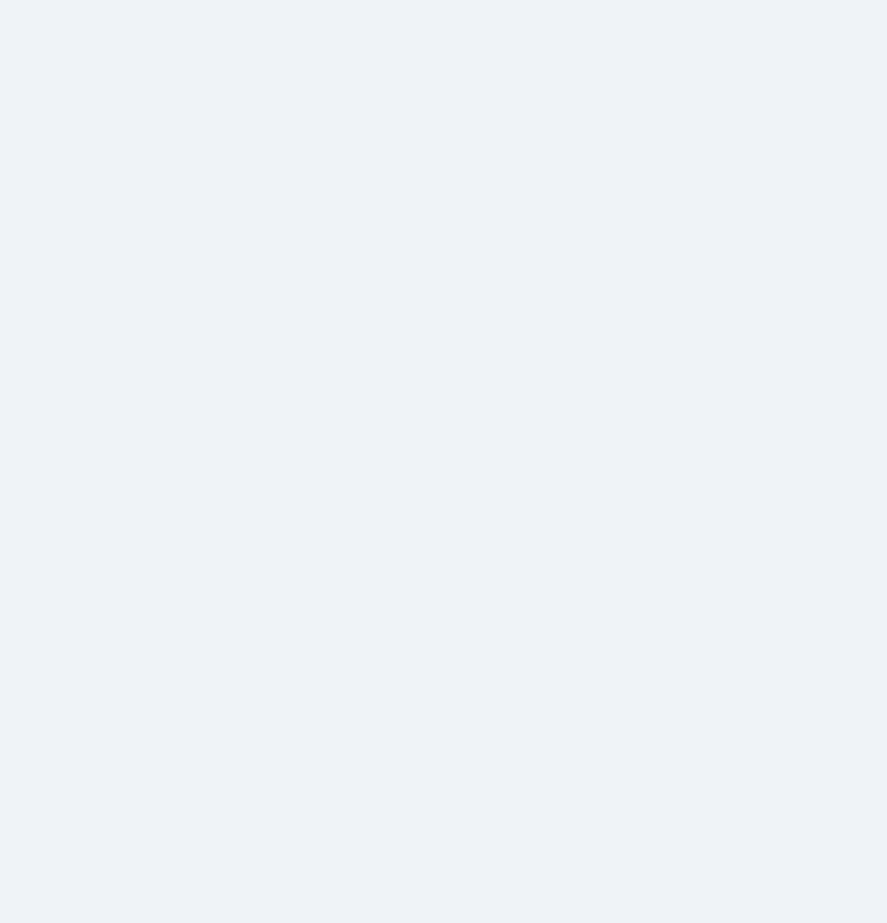
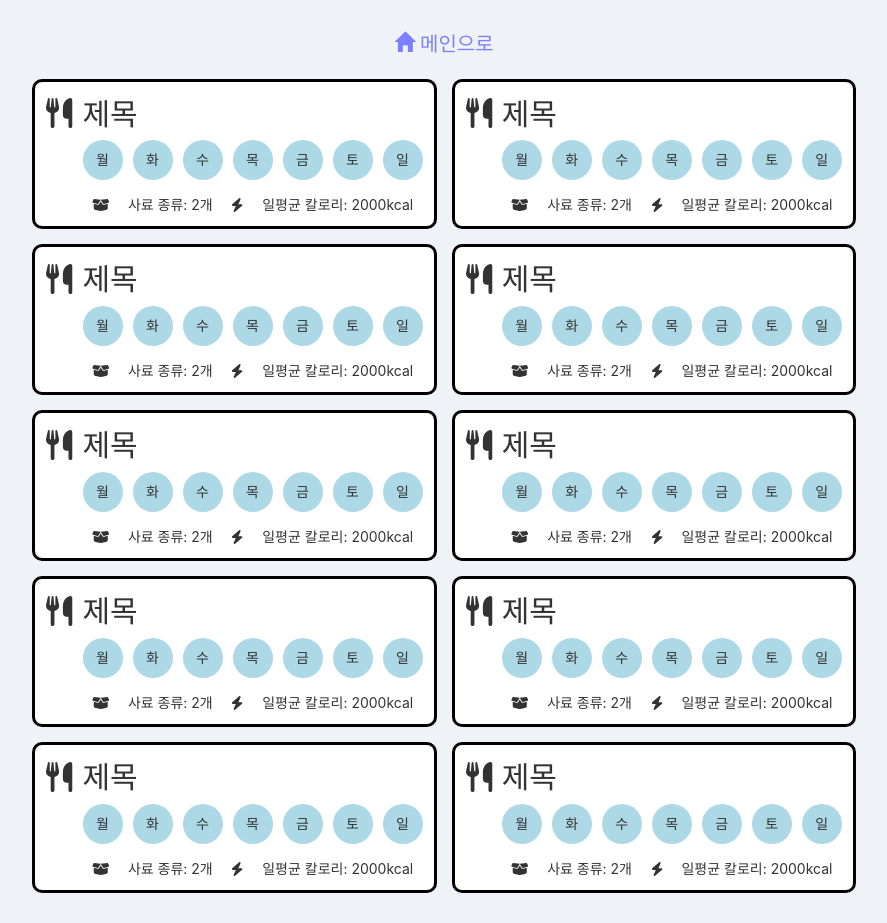
Before and after one commit to LIMON029/ForMyPet, a React (Create React App) app: page /diary in a window 1280 px wide. Before the commit this address had no page. Shown: the whole page, without its empty margins (196-1083 px from the left). Before the commit the page ends 800 px from the top, so only its background shows below. Built offline with nearby package versions, Linux system fonts and the light colour scheme.

Commit message:
update Diary

```diff
--- a/package.json
+++ b/package.json
@@ -3,6 +3,9 @@
   "version": "0.1.0",
   "private": true,
   "dependencies": {
+    "@fortawesome/fontawesome-svg-core": "^6.1.2",
+    "@fortawesome/free-solid-svg-icons": "^6.1.2",
+    "@fortawesome/react-fontawesome": "^0.2.0",
     "@testing-library/jest-dom": "^5.16.5",
     "@testing-library/react": "^13.3.0",
     "@testing-library/user-event": "^13.5.0",
--- a/src/App.tsx
+++ b/src/App.tsx
@@ -4,6 +4,7 @@ import {
   Routes,
   Route
 } from 'react-router-dom';
+import Diary from "./routes/Diary";
 import LoginPage from "./routes/LoginPage";
 import MainCalculator from './routes/MainCalculator';
 import MainPage from "./routes/MainPage";
@@ -16,6 +17,7 @@ function App() {
         <Route path="/" element={<MainPage />}/>
         <Route path="/login" element={<LoginPage />}/>
         <Route path="/calculator" element={<MainCalculator />}/>
+        <Route path="/diary" element={<Diary />}/>
         <Route path="/test" element={<Test />}/>
       </Routes>
     </BrowserRouter>
--- /dev/null
+++ b/src/component/DiaryItem.tsx
@@ -0,0 +1,30 @@
+import React from 'react';
+import { FontAwesomeIcon } from '@fortawesome/react-fontawesome';
+import { faUtensils, faBoxOpen, faBolt } from '@fortawesome/free-solid-svg-icons';
+import { DayCircle, DaysWrapper, DiaryItemWrapper, Font30Span, FeedInfoWrapper, DayText, IconWrapper } from '../css/DiaryStyled';
+
+function DiaryItem() {
+    return (<DiaryItemWrapper>
+        <Font30Span><FontAwesomeIcon icon={faUtensils}/></Font30Span>
+        <div>
+            <Font30Span>제목</Font30Span>
+            <DaysWrapper>
+                <DayCircle><DayText>월</DayText></DayCircle>
+                <DayCircle><DayText>화</DayText></DayCircle>
+                <DayCircle><DayText>수</DayText></DayCircle>
+                <DayCircle><DayText>목</DayText></DayCircle>
+                <DayCircle><DayText>금</DayText></DayCircle>
+                <DayCircle><DayText>토</DayText></DayCircle>
+                <DayCircle><DayText>일</DayText></DayCircle>
+            </DaysWrapper>
+            <FeedInfoWrapper>
+                <IconWrapper><FontAwesomeIcon icon={faBoxOpen}/></IconWrapper>
+                <span id='feed_types'>사료 종류: 2개</span>
+                <IconWrapper><FontAwesomeIcon icon={faBolt}/></IconWrapper>
+                <span id='feed_kcal'>일평균 칼로리: 2000kcal</span>
+            </FeedInfoWrapper>
+        </div>
+    </DiaryItemWrapper>);
+}
+
+export default DiaryItem;
--- /dev/null
+++ b/src/css/DiaryStyled.ts
@@ -0,0 +1,105 @@
+import styled from 'styled-components';
+
+export const DiaryMainContainer = styled.div`
+    width: 100%;
+    display: flex;
+    flex-direction: column;
+    align-items: center;
+    align-content: center;
+    justify-content: center;
+    padding: 30px 0px 30px 0px;
+`;
+
+export const DiaryGridWrapper = styled.div`
+    display: grid;
+    grid-template-columns: 1fr 1fr;
+    column-gap: 15px;
+    row-gap: 15px;
+    margin-top: 20px;
+    @media(max-width: 922px) {
+        grid-template-columns: 1fr;
+    }
+`;
+
+export const Font30Span = styled.span`
+    font-size: 30px;
+    @media(max-width: 300px) {
+       font-size: 15px;
+    }
+`;
+
+export const DiaryItemWrapper = styled.div`
+    display: flex;
+    flex-direction: row;
+    justify-content: flex-start;
+    align-items: flex-start;
+    gap: 10px;
+    background-color: white;
+    padding: 11px;
+    border-radius: 10px;
+    border: solid black;
+`;
+
+export const DaysWrapper = styled.div`
+    display: flex;
+    flex-direction: row;
+    align-content: center;
+    justify-content: center;
+    align-items: center;
+    padding: 5px 0px 5px 0px;
+    gap: 10px;
+    @media(max-width: 300px) {
+        gap: 5px;
+    }
+`;
+
+export const DayCircle = styled.div`
+    width: 40px;
+    height: 40px;
+    background-color: lightblue;
+    padding: 9px;
+    border-radius: 50%;
+    display: flex;
+    flex-direction: row;
+    flex-wrap: nowrap;
+    align-content: center;
+    justify-content: center;
+    align-items: center;
+    @media(max-width: 300px) {
+        gap: 5px;
+        width: 20px;
+        height: 20px;
+    }
+`;
+
+export const DayText = styled.span`
+    padding: 0px;
+    text-align: center;
+    @media(max-width: 300px) {
+        font-size: 9px;
+    }
+`;
+
+export const IconWrapper = styled.span`
+    text-align: center;
+`;
+
+export const FeedInfoWrapper = styled.div`
+    display: flex;
+    flex-direction: row;
+    align-content: center;
+    justify-content: space-around;
+    align-items: center;
+    margin-top: 10px;
+    @media(max-width: 300px) {
+        display: grid;
+        grid-template-columns: 10px auto;
+        font-size: 9px;
+        column-gap: 5px;
+        margin-top: 5px;
+        align-content: center;
+        justify-content: start;
+        align-items: center;
+        justify-items: stretch;
+    }
+`;
--- /dev/null
+++ b/src/routes/Diary.tsx
@@ -0,0 +1,24 @@
+import React from 'react';
+import {GoToMainBtn} from '../component/Btns';
+import DiaryItem from "../component/DiaryItem";
+import { DiaryMainContainer, DiaryGridWrapper } from '../css/DiaryStyled';
+
+function Diary() {
+    return (<DiaryMainContainer>
+        <GoToMainBtn />
+        <DiaryGridWrapper>
+            <DiaryItem />
+            <DiaryItem />
+            <DiaryItem />
+            <DiaryItem />
+            <DiaryItem />
+            <DiaryItem />
+            <DiaryItem />
+            <DiaryItem />
+            <DiaryItem />
+            <DiaryItem />
+        </DiaryGridWrapper>
+    </DiaryMainContainer>);
+}
+
+export default Diary;
```
Also changed, not shown: 1 other file (tests, documents, lock files or other folders).
